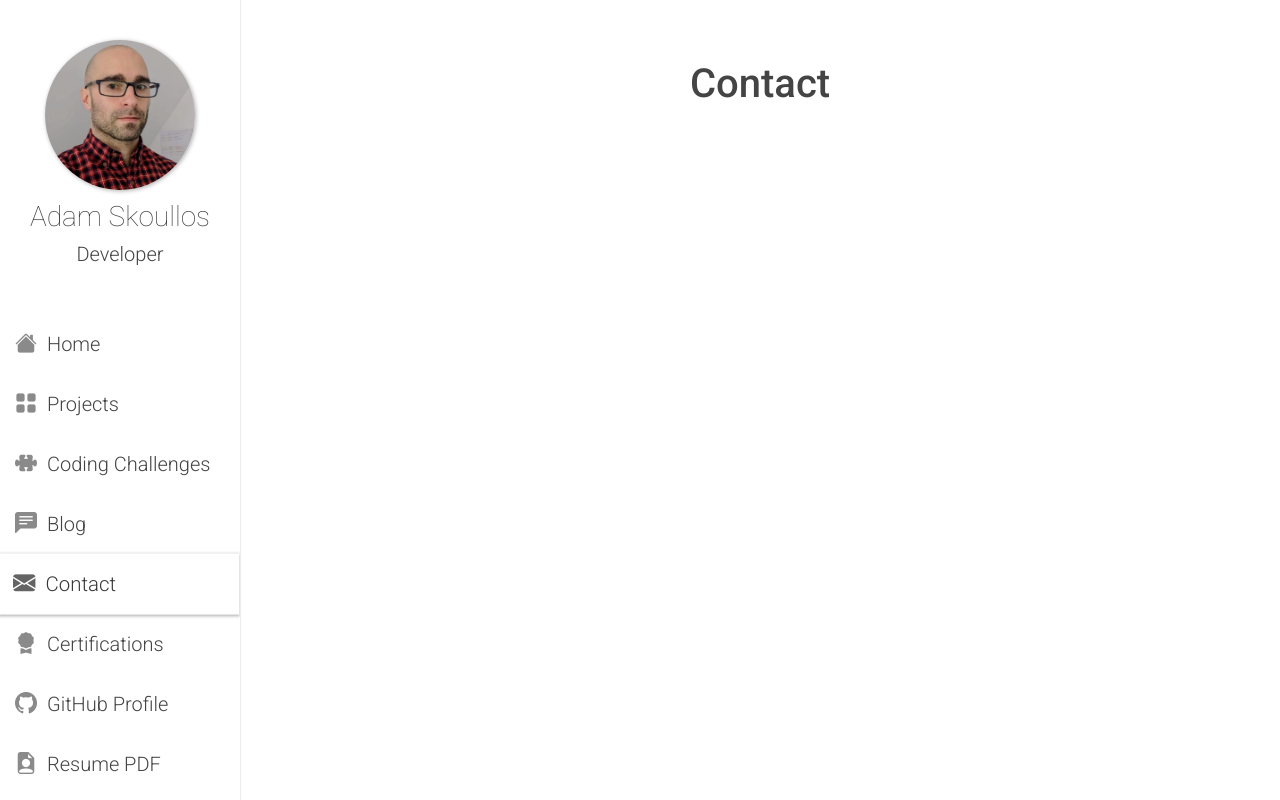
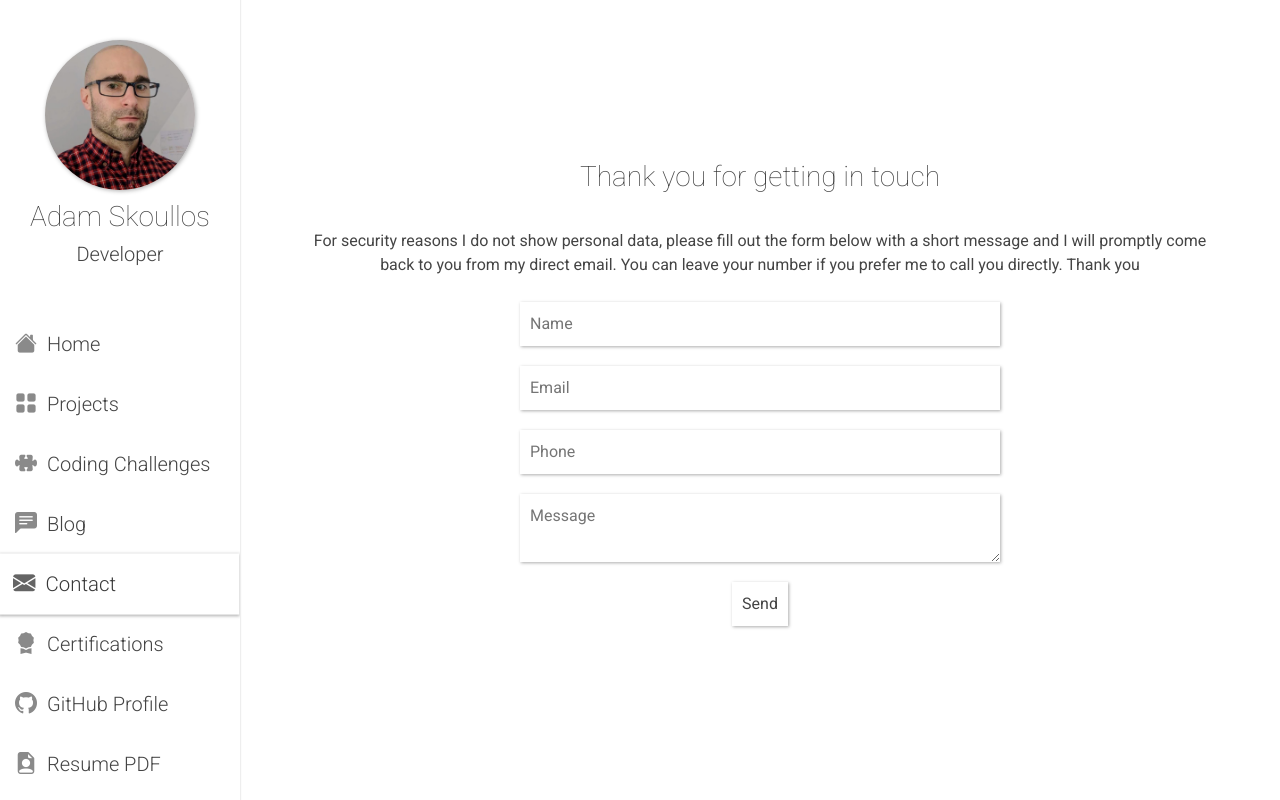
Before and after one commit to Adamskoullos/Portfolio, a Vue app: page /contact in a window 1280 px wide. Built offline with nearby package versions, Linux system fonts and the light colour scheme.

Commit message:
contact page, form and styling

```diff
--- a/src/views/Certifications.vue
+++ b/src/views/Certifications.vue
@@ -10,7 +10,7 @@
     <div class="divider"></div>
     <div class="row course">
       <div class="col-12 code">
-        <img src="../assets/icons/code.png" alt="road map">
+        <a href="https://drive.google.com/file/d/13Aata6XFSP5y4l1IlHCYl6gntq-4oAf3/view?usp=sharing" target="_blank"><img src="../assets/icons/code.png" alt="road map"></a>
       </div>
       <div class="col-12 col-lg-4 text">
         <p>The long term course from Code Institute is providing me with a solid foundation and touches on the following technologies</p>
@@ -170,6 +170,13 @@ p{
   align-items: center;
   justify-content: center;
   padding: 20px 0 10px 0;
+  a{
+    transition: all ease 0.5s
+  }
+  a:hover{
+    transform: scale(1.1);
+    transition: all ease 0.5s
+  }
   img{
     max-width: 100px;
   }
--- a/src/views/Contact.vue
+++ b/src/views/Contact.vue
@@ -1,13 +1,110 @@
 <template>
-  <h1>Contact</h1>
+  <div class="form-wrapper">
+    <h3>Thank you for getting in touch</h3>
+    <p>For security reasons I do not show personal data, please fill out the form below with a short message and I will promptly come back to you from my direct email. You can leave your number if you prefer me to call you directly. Thank you</p>
+    <form @submit.prevent="handleSubmit">
+      <input type="text" placeholder="Name" v-model="name" required>
+      <input type="email" placeholder="Email" v-model="email" required>
+      <input type="number" placeholder="Phone" v-model="phone">
+      <textarea type="text" placeholder="Message" v-model="message"></textarea>
+      <button v-if="!sending">Send</button>
+      <button v-if="sending" class="sending">Sending...</button>
+    </form>
+  </div>
 </template>
 
 <script>
+import { ref } from '@vue/reactivity'
+import { useRouter } from 'vue-router'
+
 export default {
+  setup(){
+    const name = ref('')
+    const email = ref('')
+    const phone = ref('')
+    const message = ref('')
+    const sending = ref(false)
+    const router = useRouter()
+    const handleSubmit = () => {
+      router.push({ name: 'Projects'})
+    }
 
+    return {name, email, phone, message, sending, handleSubmit}
+  }
 }
 </script>
 
-<style>
-
+<style lang="scss">
+.form-wrapper{
+    margin: 10vh auto auto auto;
+    display: flex;
+    flex-direction: column;
+    align-items: center;
+    justify-content: center;
+    h3{
+      margin: 20px auto;
+      font-weight: 200;
+    }
+    p{
+      width: 90%;
+      max-width: 1000px;
+      text-align: center;
+      margin: 15px auto;
+    }
+    form{
+      width: 90%;
+      max-width: 500px;
+      display: flex;
+      flex-direction: column;
+      align-items: stretch;
+      justify-content: stretch;
+      input{
+        padding: 10px;
+        margin: 10px;
+        border: none;
+        box-shadow: $box-shadow;
+      }
+      input:focus{
+        outline: none;
+        transition: all ease 0.8s;
+        background: rgb(228, 228, 228);
+      }
+      textarea{
+        padding: 10px;
+        margin: 10px;
+        border: none;
+        box-shadow: $box-shadow;
+      }
+      textarea:focus{
+        outline: none;
+        transition: all ease 0.8s;
+        background: rgb(228, 228, 228);
+      }
+      button{
+        background: white;
+        border: none;
+        padding: 10px;
+        transition: all ease 0.5s;
+        box-shadow: 1px 1px 3px rgba(50,50,50,0.4);
+        text-decoration: none;
+        margin: 10px auto;
+      }
+      button:hover{
+        // transform: scale(1.02);
+        // box-shadow: $box-shadow;
+        transition: all ease 0.8s;
+        background: rgb(228, 228, 228);
+        // background: rebeccapurple;
+      }
+      button:focus{
+        outline: none;
+        background: rgb(228, 228, 228);
+      }
+      button.sending{
+        background: #00C587;
+        color: white;
+        font-weight: 500;
+      }
+    }
+}
 </style>
```
Also changed, not shown: src/scss/_variables.scss (line endings or trailing spaces).
